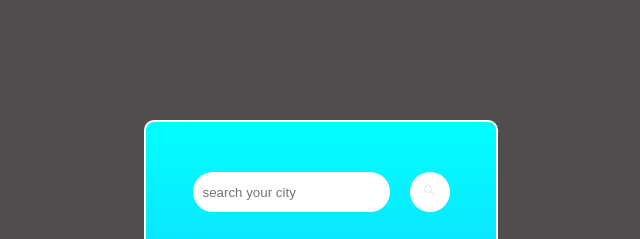
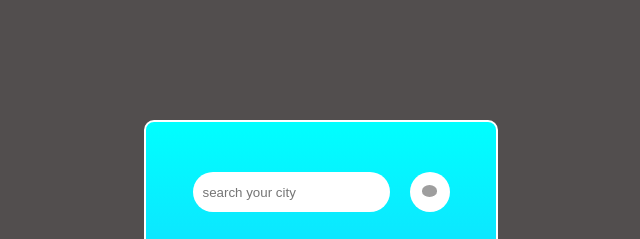
Before and after one commit to Debasish-rana/weatherreportApp, a plain HTML site: page index.html in a window 1280 px wide. Shown: the top 239 px of the page, 319-959 px from the left. Drawn offline with Linux system fonts and the light colour scheme; grey boxes are pictures that could not be loaded.

Commit message:
"update in png"

```diff
--- a/index.html
+++ b/index.html
@@ -16,7 +16,7 @@
           spellcheck="false"
         />
         <button class="search-btn">
-          <img src="/images/searchicon.png" alt="" />
+          <img src="https://encrypted-tbn0.gstatic.com/images?q=tbn:ANd9GcQrLX0CezrKam7p5uMm-08aGSPbuMQsglL6xIDfbbemTg&s" alt="" />
         </button>
       </div>
       <div class="weather-img">
```
